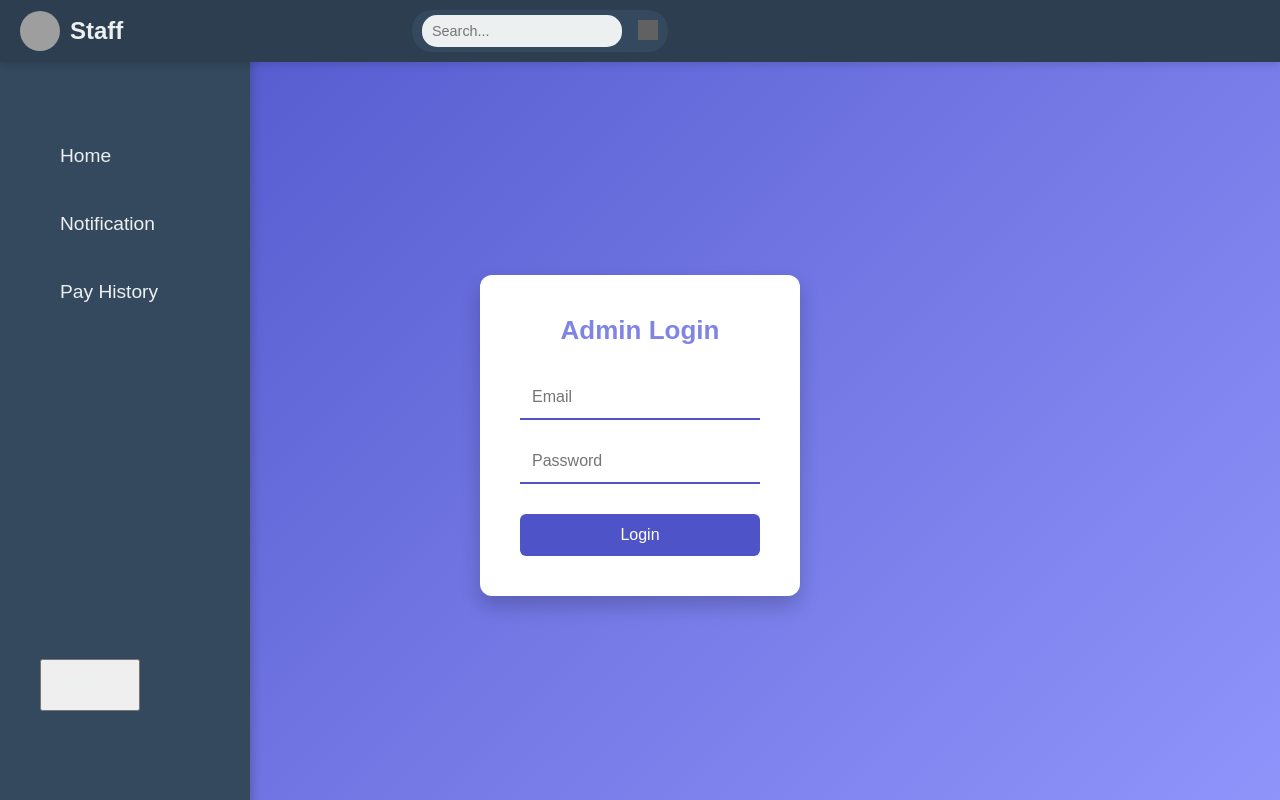
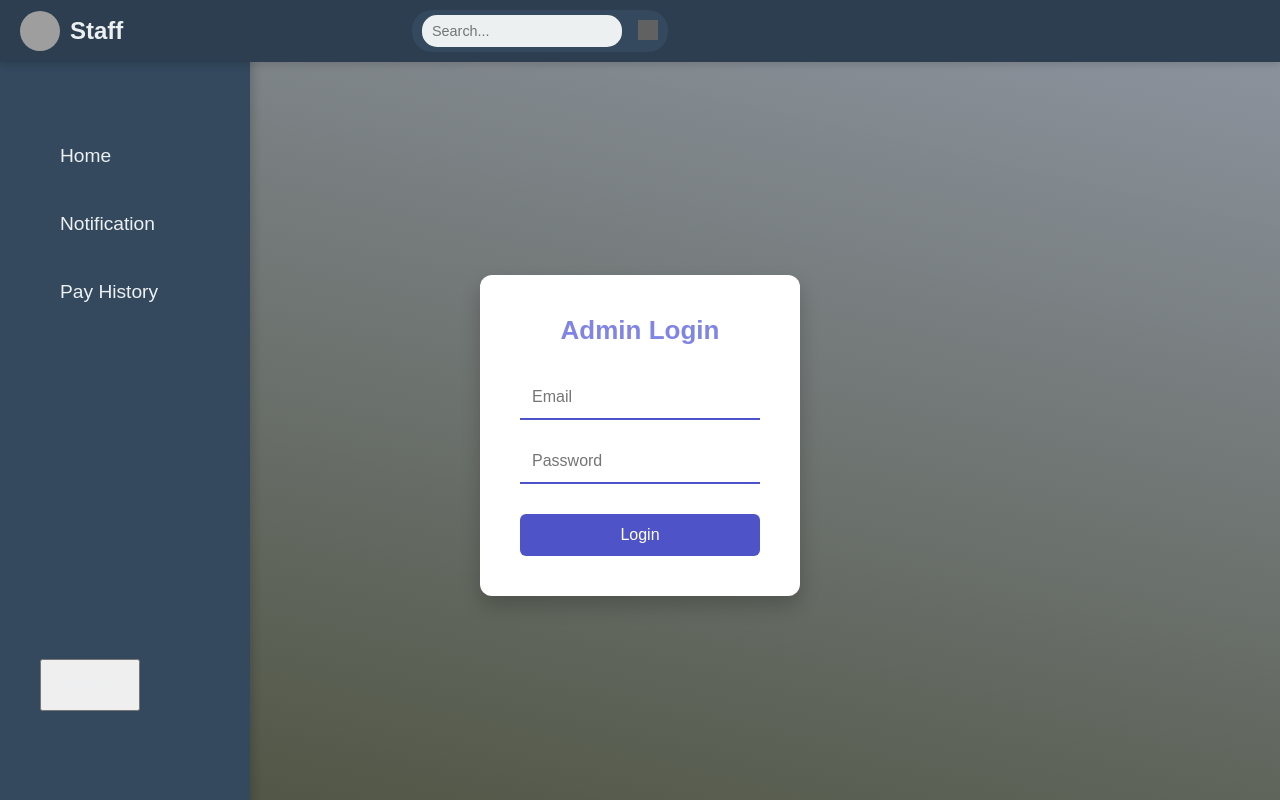
Before and after one commit to abhishekjadhav302/ERP-SYSTEM, a React (Vite) app: page /Login in a window 1280 px wide. Built offline with nearby package versions, Linux system fonts and the light colour scheme; grey boxes are pictures that could not be loaded.

Commit message:
Update Login.css
I have update the body color of the staff UI

```diff
--- a/src/components/css/Login.css
+++ b/src/components/css/Login.css
@@ -8,7 +8,7 @@ html {
     display: flex;
     justify-content: center;
     align-items: center;
-    background: linear-gradient(135deg, #4e54c8, #8f94fb);
+    background: linear-gradient(373deg, #4e5341, #8f96A2);
     overflow: hidden;
 }
 
```
